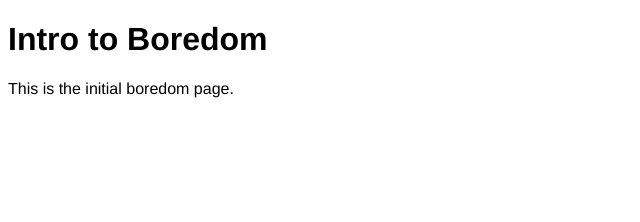
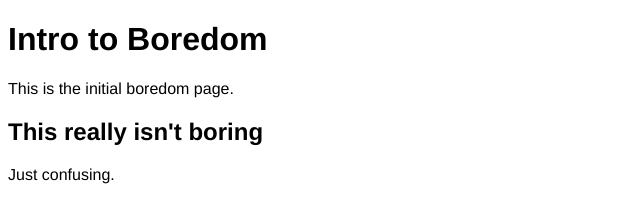
Before and after one commit to ExiledGT/intro-to-boredom, a plain HTML site: page index.html in a window 1280 px wide. Shown: the whole page, without its empty margins (0-640 px from the left). Drawn offline with Linux system fonts and the light colour scheme.

Commit message:
Change to Index
Added more content.

```diff
--- a/index.html
+++ b/index.html
@@ -9,5 +9,8 @@
 <body>
     <h1>Intro to Boredom</h1>
     <p>This is the initial boredom page.</p>
+
+    <h2>This really isn't boring</h2>
+    <p>Just confusing.</p>
 </body>
 </html>
```
